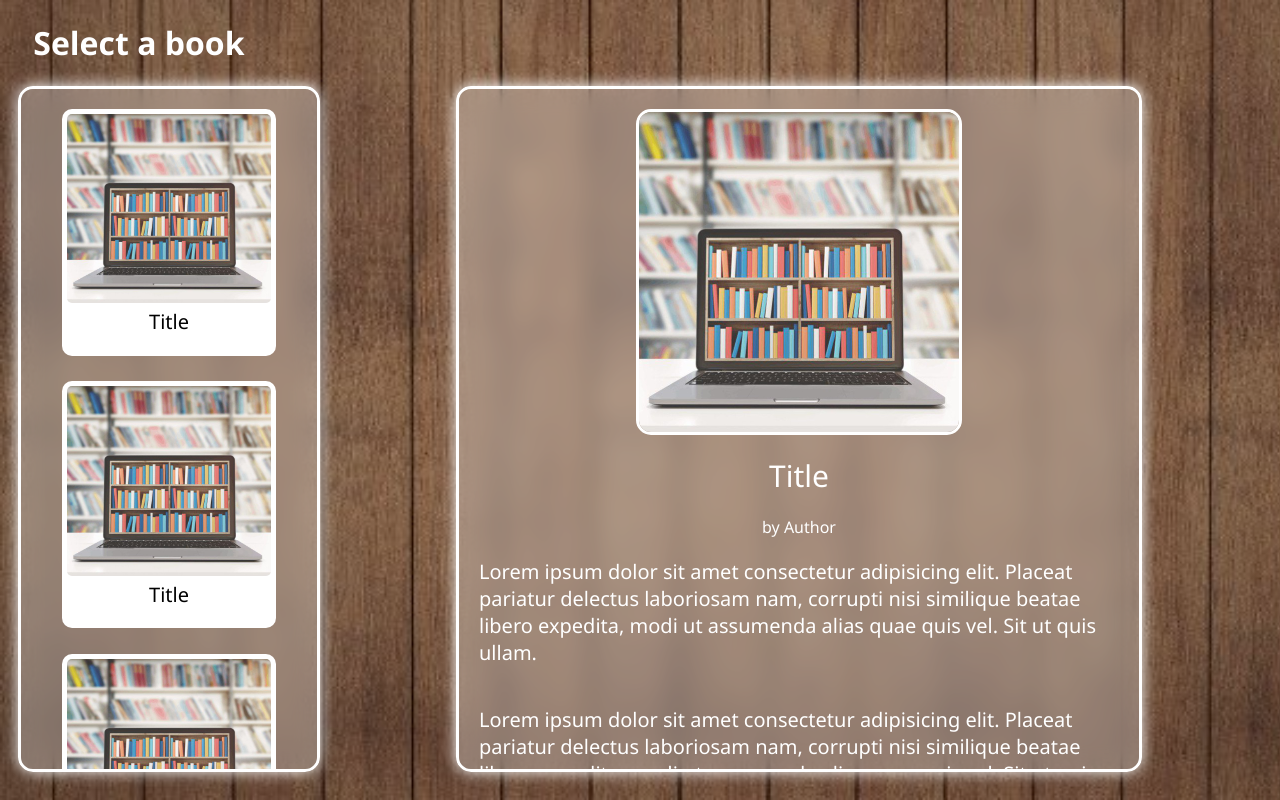
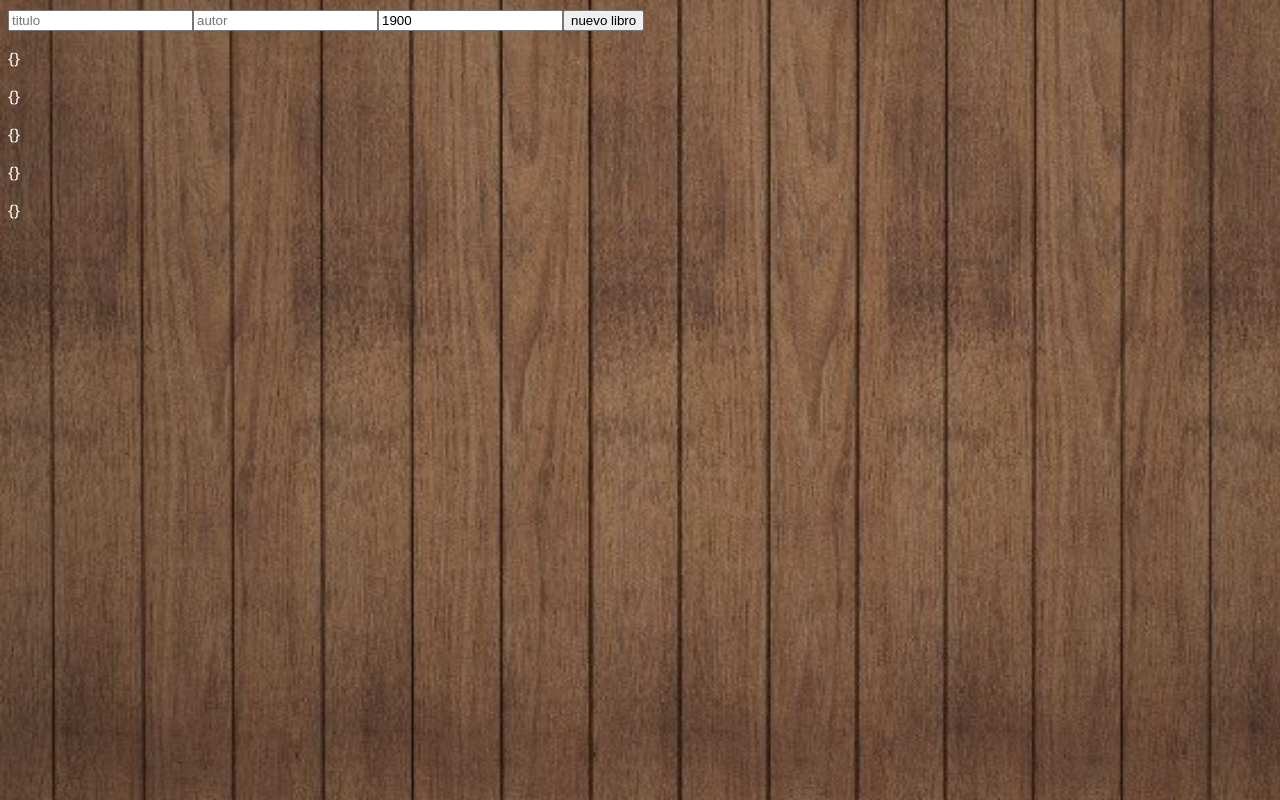
Before and after one commit to EduardoProfe666/Tarea-2-JS, a Vue app: page / in a window 1280 px wide. Built offline with nearby package versions, Linux system fonts and the light colour scheme.

Commit message:
Connecting front and logic

```diff
--- /dev/null
+++ b/src/Test.vue
@@ -0,0 +1,31 @@
+<script setup>
+import { ref, onMounted, computed } from 'vue';
+import { nuevoLibro, solicitarLibros } from './code/controller.js';
+import './code/pruebas.js';
+
+const titulo = ref('');
+const autor = ref('');
+const anno = ref(1900);
+
+let data = ref([]);
+
+onMounted(()=>{
+    data.value = solicitarLibros();
+})
+
+const libros = computed(()=>data.value);
+</script>
+
+<template>
+    <form action="" @submit.prevent="()=>nuevoLibro(titulo, autor, anno)">
+        <input type="text" placeholder="titulo" v-model="titulo">
+        <input type="text" placeholder="autor" v-model="autor">
+        <input type="number" min="1900" v-model="anno">
+        <button>nuevo libro</button>
+    </form>
+    <div>
+        <p v-for="libro in libros" :key="libro.id">
+            {{ libro }}
+        </p>
+    </div>
+</template>
--- /dev/null
+++ b/src/code/biblioteca.js
@@ -0,0 +1,68 @@
+import { validarNoNullUndefined } from './utilidades.js'
+import { Libro } from './libro.js'
+
+class Biblioteca {
+    //---------------- Atributos privados ---------------//
+    #listado_libros = []
+
+    //--------------- Getters ---------------//
+    getListadoLibros() {
+      return this.#listado_libros
+    }
+
+    //----------------- Agregar, Editar, Eliminar --------------//
+    agregarLibro(libro) {
+      if (
+        !validarNoNullUndefined(libro) ||
+        !(libro instanceof Libro) ||
+        this.getListadoLibros().includes(libro)
+      )
+        throw new Error('Libro no válido')
+      this.getListadoLibros().push(libro)
+    }
+    eliminarLibro(id_libro) {
+      this.getListadoLibros().splice(this.buscarLibro(id_libro), 1)
+    }
+    editarLibro(id_libro, titulo, autor, anno_publicacion) {
+      let libro = this.getListadoLibros()[this.buscarLibro(id_libro)]
+      if (validarNoNullUndefined(titulo)) libro.setTitulo(titulo)
+      if (validarNoNullUndefined(autor)) libro.setAutor(autor)
+      if (validarNoNullUndefined(anno_publicacion)) libro.setAnnoPublicacion(anno_publicacion)
+    }
+
+    //--------------- Buscadores ---------------//
+    buscarLibrosAutor(autor) {
+      if (!validarNoNullUndefined(autor) || typeof autor !== 'string')
+        throw new Error('Autor no válido')
+
+      return this.getListadoLibros().filter((libro) => libro.getAutor() === autor)
+    }
+    buscarLibro(id_libro) {
+      if (!validarNoNullUndefined(id_libro) || typeof id_libro !== 'string' || id_libro.length != 9)
+        throw new Error('Identificador no válido')
+      let indice = -1
+
+      for (let i = 0; i < this.getListadoLibros().length && indice == -1; i++) {
+        if (this.getListadoLibros()[i].getId() === id_libro) {
+          indice = i
+        }
+      }
+
+      if (indice == -1) throw new Error('No existe un libro con el identificador: ' + id_libro)
+
+      return indice
+    }
+
+    //----------------- Otros --------------//
+    imprimirListadoLibros() {
+      console.log('Listado de libros:')
+      for (let libro of this.getListadoLibros()) libro.imprimir()
+    }
+    static imprimirListadoLibros(libros) {
+      console.log('Listado de libros:')
+      for (let libro of libros) libro.imprimir()
+    }
+  }
+
+const biblioteca = new Biblioteca ();
+export default biblioteca;
--- /dev/null
+++ b/src/code/controller.js
@@ -0,0 +1,24 @@
+import biblioteca from "./biblioteca";
+import { Libro } from "./libro";
+
+export const nuevoLibro = (titulo, autor, anno_publicacion)=>{
+    try{
+        const libro = new Libro(titulo, autor, anno_publicacion);
+        biblioteca.agregarLibro(libro);
+        biblioteca.imprimirListadoLibros();
+    }catch(err){
+        console.log(err);
+    }
+}
+
+export const solicitarLibros = ()=>{
+    let data = [];
+    try{
+        data = biblioteca.getListadoLibros();
+        console.log(data);
+    }catch(err){
+        console.log(err);
+    }
+
+    return data;
+}
--- /dev/null
+++ b/src/code/libro.js
@@ -0,0 +1,55 @@
+import { validarNoNullUndefined, generarIdUnico } from './utilidades.js'
+
+export class Libro {
+  //---------------- Atributos privados ---------------//
+  #id
+  #titulo
+  #autor
+  #anno_publicacion
+
+  //---------------- Getters -----------//
+  getId() {
+    return this.#id
+  }
+  getTitulo() {
+    return this.#titulo
+  }
+  getAutor() {
+    return this.#autor
+  }
+  getAnnoPublicacion() {
+    return this.#anno_publicacion
+  }
+
+  //----------------- Setters ---------------//
+  setTitulo(titulo) {
+    if (!validarNoNullUndefined(titulo) || typeof titulo !== 'string')
+      throw new Error('Título no válido')
+    this.#titulo = titulo
+  }
+  setAutor(autor) {
+    if (!validarNoNullUndefined(autor) || typeof autor !== 'string')
+      throw new Error('Autor no válido')
+    this.#autor = autor
+  }
+  setAnnoPublicacion(anno_publicacion) {
+    if (!validarNoNullUndefined(anno_publicacion) || typeof anno_publicacion !== 'number')
+      throw new Error('Año de publicación no válido')
+    this.#anno_publicacion = anno_publicacion
+  }
+
+  //------------- Constructor ------------//
+  constructor(titulo, autor, anno_publicacion) {
+    this.#id = generarIdUnico()
+    this.setTitulo(titulo)
+    this.setAutor(autor)
+    this.setAnnoPublicacion(anno_publicacion)
+  }
+
+  // ----------------- Otros ---------------//
+  imprimir() {
+    console.log(
+      `Libro con id: ${this.getId()}, título: ${this.getTitulo()}, autor: ${this.getAutor()} y año de publicación: ${this.getAnnoPublicacion()}`
+    )
+  }
+}
--- a/src/code/pruebas.js
+++ b/src/code/pruebas.js
@@ -1,7 +1,8 @@
-import { Biblioteca, Libro } from './logica.js'
+import  biblioteca  from './biblioteca.js'
+import { Libro } from './libro.js'
 
 //---------------- Declaración de variables -------------------//
-let biblioteca = new Biblioteca()
+//let biblioteca = new Biblioteca()
 let l1 = new Libro('Lib 1', 'Juan', 2002)
 let l2 = new Libro('Lib 2', 'Juan', 2003)
 let l3 = new Libro('Lib 3', 'Pedro', 2004)
@@ -16,7 +17,7 @@ biblioteca.agregarLibro(l3)
 biblioteca.agregarLibro(l4)
 biblioteca.agregarLibro(l5)
 biblioteca.imprimirListadoLibros()
-
+/*
 console.log('\nPrueba de correcta edición de título')
 console.log('Antes:')
 biblioteca.getListadoLibros()[3].imprimir()
@@ -47,8 +48,8 @@ biblioteca.imprimirListadoLibros()
 
 console.log('\nPrueba de correcta búsqueda de libros por autor')
 console.log('Libros del autor Juan:')
-Biblioteca.imprimirListadoLibros(biblioteca.buscarLibrosAutor('Juan'))
+biblioteca.imprimirListadoLibros(biblioteca.buscarLibrosAutor('Juan'))
 console.log('Libros del autor Lilian:')
-Biblioteca.imprimirListadoLibros(biblioteca.buscarLibrosAutor('Lilian'))
-
+biblioteca.imprimirListadoLibros(biblioteca.buscarLibrosAutor('Lilian'))
+*/
 console.log('\n')
--- a/src/code/utilidades.js
+++ b/src/code/utilidades.js
@@ -1,6 +1,6 @@
 export const validarNoNullUndefined = (x) => x !== null && x !== undefined
 
-export const generarIdUnico = () =>
+export const generarIdUnico = async () =>
   Math.floor(performance.timeOrigin * performance.now() + performance.timeOrigin)
     .toString(36)
     .substring(0, 9)
--- a/src/main.js
+++ b/src/main.js
@@ -2,9 +2,11 @@ import './assets/main.css'
 
 import { createApp } from 'vue'
 import App from './App.vue'
+import Test from './Test.vue';
 import router from './router'
 
-const app = createApp(App)
+//const app = createApp(App)
+const app = createApp(Test);
 
 app.use(router)
 
```
Also changed, not shown: src/code/logica.js (deleted, +0 -118 lines).
